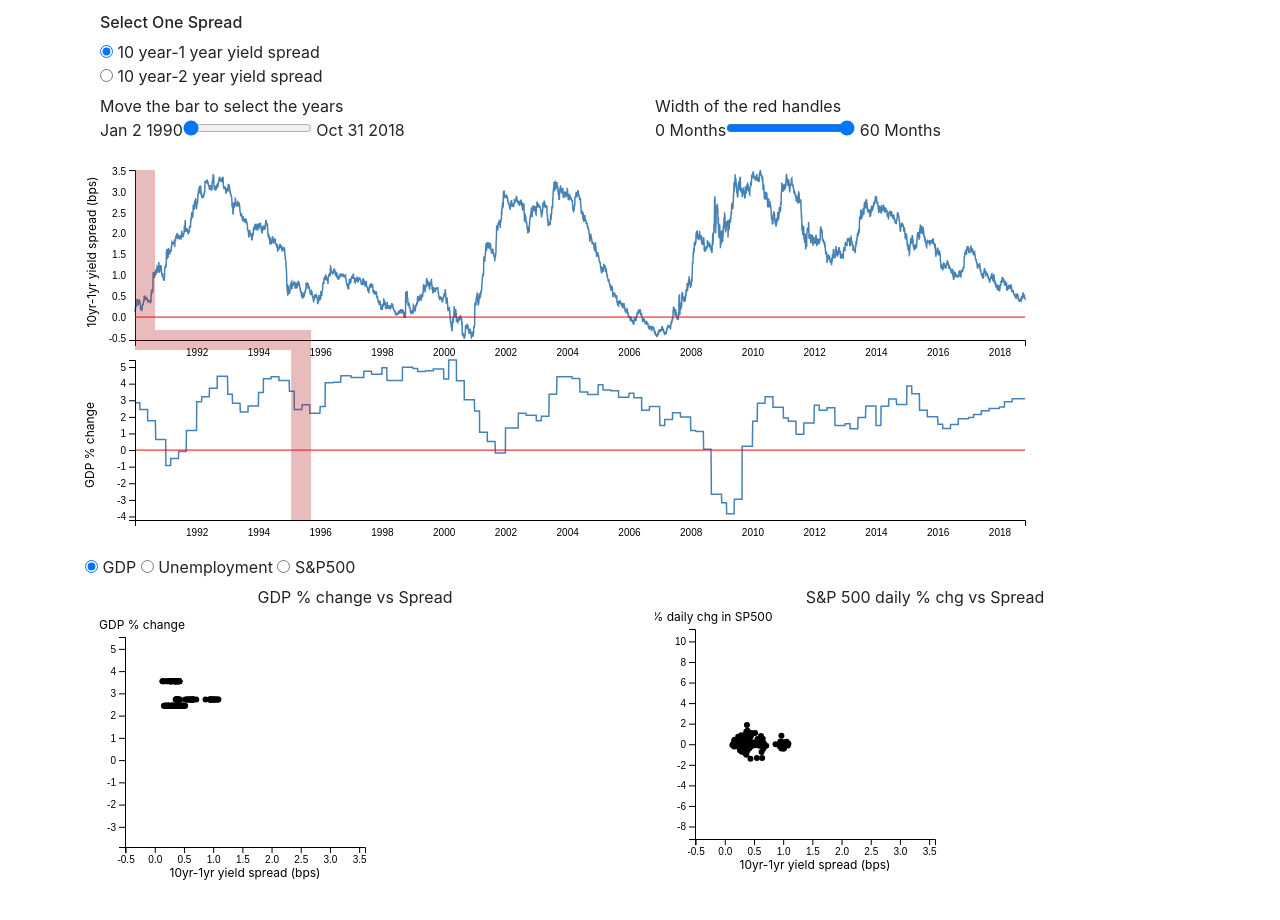
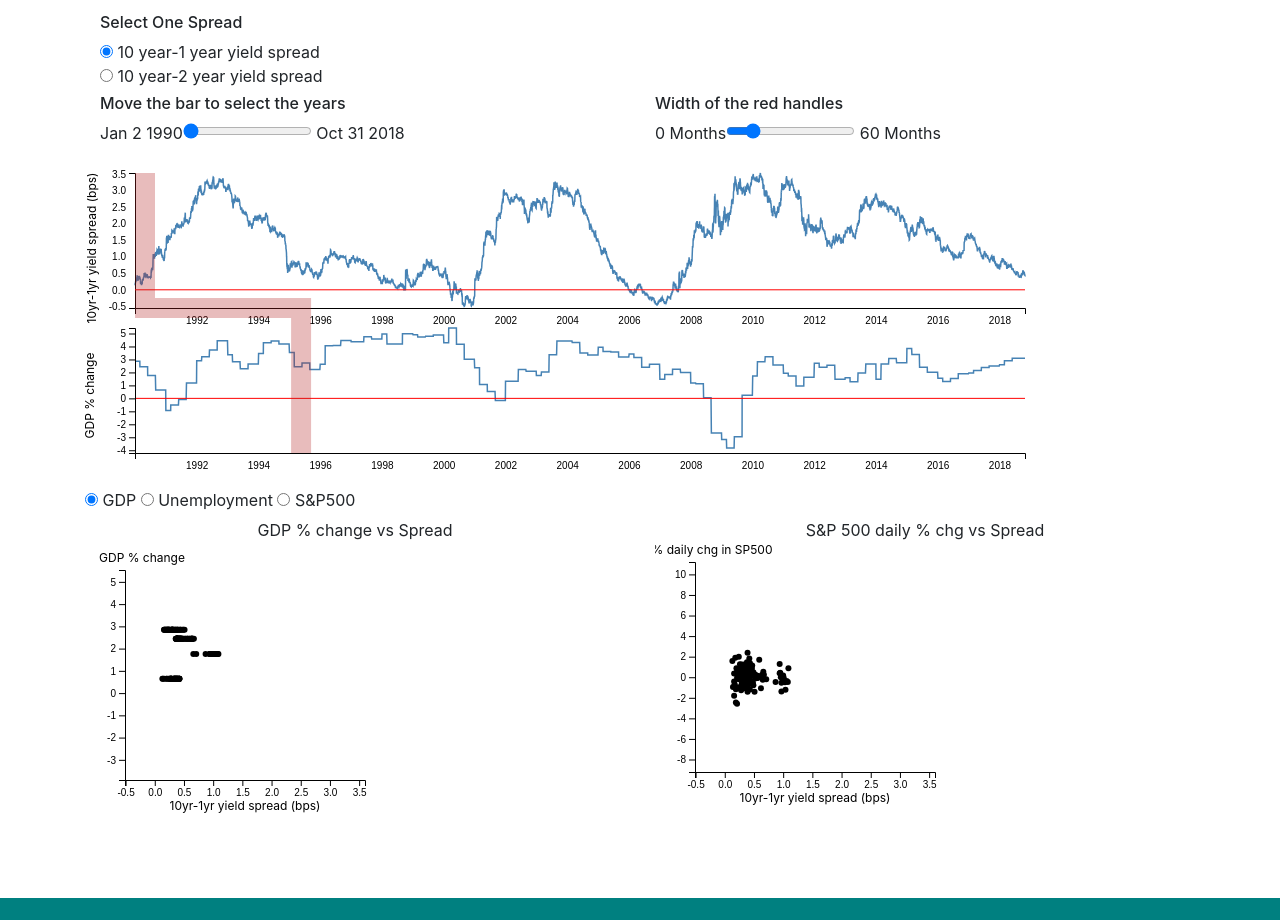
Before and after one commit to luisvillarreal/w209_final, a plain HTML site: page index.html in a window 1280 px wide. Shown: the part 600-1520 px from the top of the page. Drawn offline with nearby package versions, Linux system fonts and the light colour scheme.

Commit message:
Final project v4 minor modifications

```diff
--- a/index.html
+++ b/index.html
@@ -123,27 +123,27 @@ div.tooltip {
                 </div>
             </div>
         </div>
-          <hr style="margin: 0; height:5px; visibility:hidden;" />
+        <hr style="margin: 0; height:5px; visibility:hidden;" />
         <div class="row" style="margin: 0; padding: 0;">
             <div class="col-6">
-                 <h8>Move the bar to select the years</h8>
+                <div><h6>Move the bar to select the years</h6></div>
                 <div>
                     Jan 2 1990<input id="rangeHandle" type="range" min="10" max="920" value="0">
                     <label id="date" for="rangeH">Oct 31 2018</label>
                 </div>
             </div>
             <div class="col-6">
-                <h8>Width of the red handles</h8>
+                <div><h6>Width of the red handles</h6></div>
                 <div>
-                    0 Months<input id="rangeH" type="range" min="10" max="920" value="60">
+                    0 Months<input id="rangeH" type="range" min="10" max="920" value="10">
                     <label id="numOfYears" for="rangeH">60</label> Months
                 </div>
             </div>
         </div>
         <div class="row">
             <div class="col-12">
-                <svg id="new" width="960" height="405">
-                    <svg id="Yield" width="960" height="400"></svg>
+                <svg id="new" width="960" height="335">
+                    <svg id="Yield" width="960" height="330"></svg>
                 </svg>
             </div>
         </div>
@@ -156,16 +156,18 @@ div.tooltip {
                 </form>
             </div>
         </div>
-          <hr style="margin: 0; height:5px; visibility:hidden;" />
+        <hr style="margin: 0; height:5px; visibility:hidden;" />
         <div class="row">
-
             <div class="col-6">
-                <div align="center" id="Scatter"><h8><label id="Dim2"></label> vs Spread</h8></div>
+                <div align="center" id="Scatter">
+                    <h8><label id="Dim2"></label> vs Spread</h8>
+                </div>
                 <div id="chart1"></div>
             </div>
-
             <div class="col-6">
-                <div align="center" id="Scatter"><h8>S&P 500 daily % chg vs Spread</h8></div>
+                <div align="center" id="Scatter">
+                    <h8>S&P 500 daily % chg vs Spread</h8>
+                </div>
                 <div id="chart2"></div>
             </div>
         </div>
```
